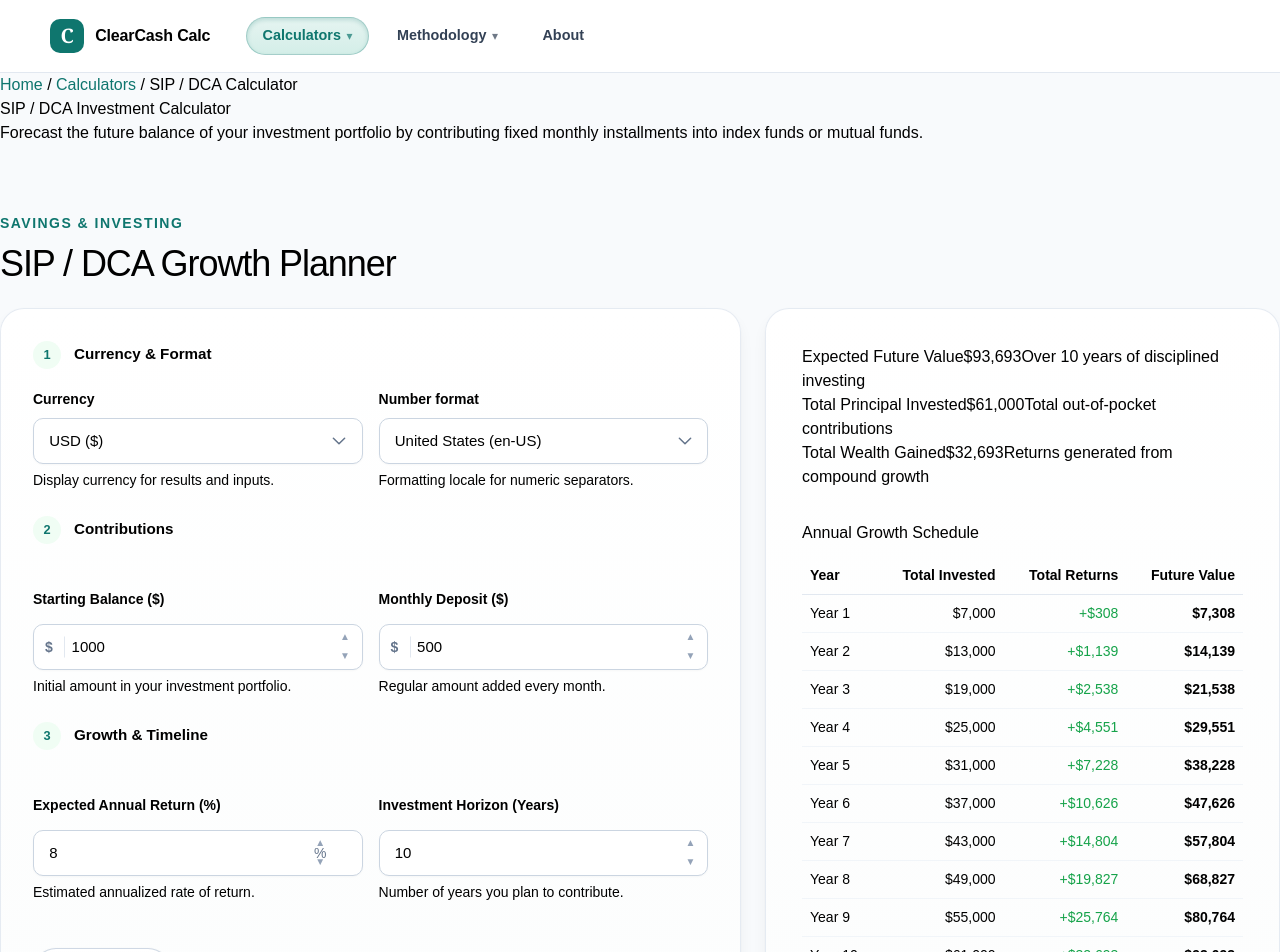
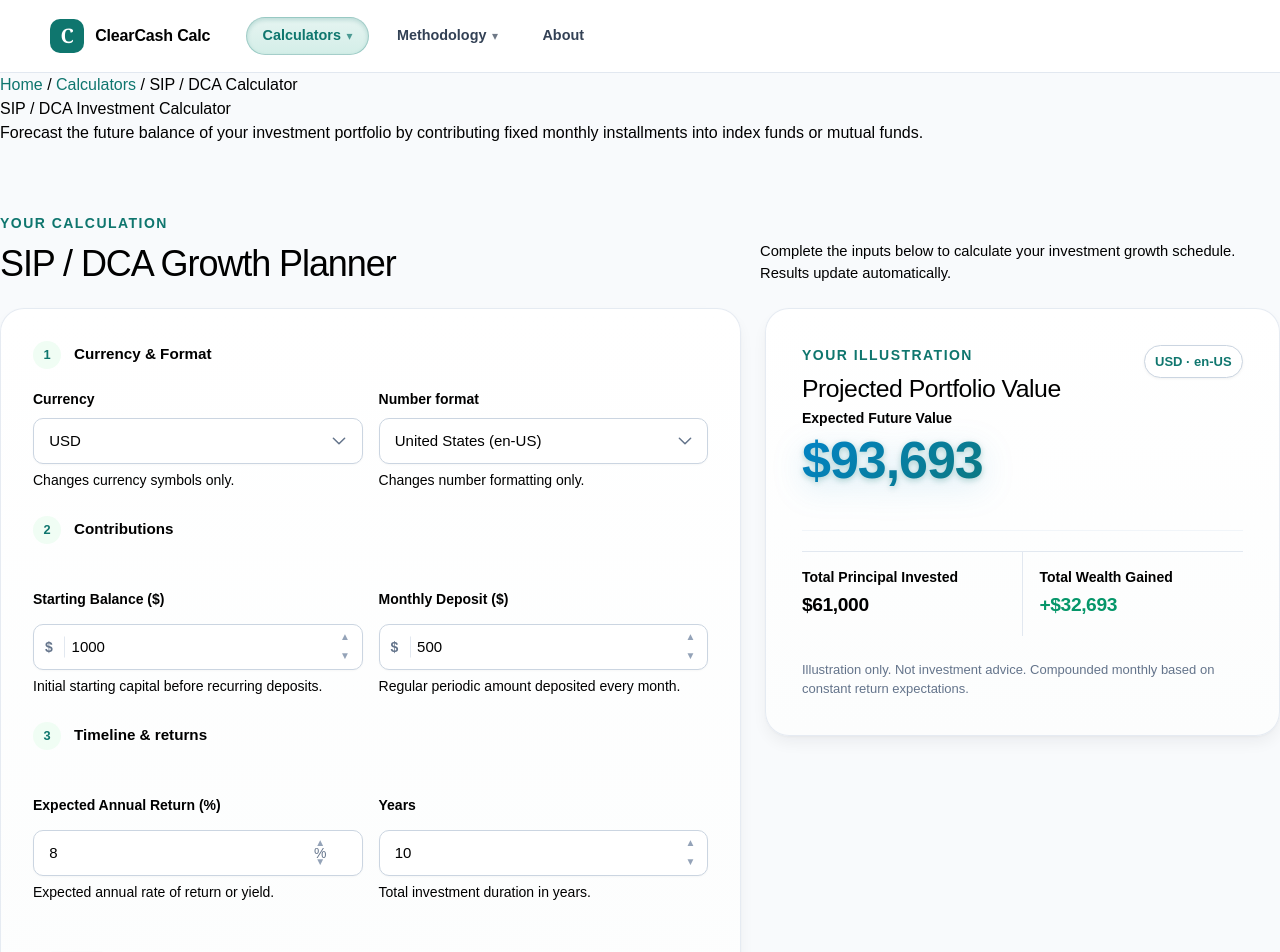
Before and after one commit to Wasser007/financial-calculators, a Next.js app: page /calculators/sip-calculator in a window 1280 px wide. Shown: the top 952 px of the page. Built offline with nearby package versions, Linux system fonts and the light colour scheme.

Commit message:
fix(styles): eliminate input adornment collisions with steppers and normalize currency prefixes

```diff
--- a/app/globals.css
+++ b/app/globals.css
@@ -297,7 +297,7 @@ input:disabled, select:disabled, button:disabled { cursor: not-allowed; opacity:
 .has-suffix { padding-right: 4.25rem !important; }
 .control-adornment { position: absolute; z-index: 1; top: 50%; transform: translateY(-50%); color: var(--muted); font-size: .875rem; font-weight: 800; pointer-events: none; }
 .control-adornment--prefix { left: .85rem; border-right: 1px solid var(--line); padding-right: .7rem; }
-.control-adornment--suffix { right: .85rem; }
+.control-adornment--suffix { right: 2.25rem; }
 .field__help, .field__error { margin: .4rem 0 0; font-size: .875rem; line-height: 1.45; }
 .field__help { color: var(--muted); }
 .field__error { color: var(--danger); font-weight: 700; }
--- a/components/sip-calculator-workspace.tsx
+++ b/components/sip-calculator-workspace.tsx
@@ -1,242 +1,237 @@
 "use client";
 
-import { useId, useMemo, useState } from "react";
+import React, { useState, useMemo } from "react";
 import { NumericField } from "./ui/numeric-field.js";
-import {
-  DEFAULT_SIP_INPUTS,
-  type SipCalculatorInputs,
-} from "../lib/calculators/sip-calculator/schema.js";
+import { DEFAULT_SIP_INPUTS, type SipCalculatorInputs } from "../lib/calculators/sip-calculator/schema.js";
 import { buildSipPresentation } from "../lib/calculators/sip-calculator/presentation.js";
 
-interface FormState {
-  currency: string;
-  numberFormat: string;
-  initialInvestment: string;
-  monthlyContribution: string;
-  annualReturnRate: string;
-  investmentPeriodYears: string;
-}
 
-const CURRENCIES: Record<string, { symbol: string; label: string }> = {
-  USD: { symbol: "$", label: "USD" },
-  EUR: { symbol: "€", label: "EUR" },
-  GBP: { symbol: "£", label: "GBP" },
-  CAD: { symbol: "$", label: "CAD" },
-  AUD: { symbol: "$", label: "AUD" },
+const CURRENCY_SYMBOLS: Record<string, string> = {
+  USD: "$",
+  EUR: "€",
+  GBP: "£",
+  CAD: "$",
+  AUD: "$",
+  JPY: "¥",
 };
 
-const FORMATS: Record<string, { label: string }> = {
-  "en-US": { label: "United States (en-US)" },
-  "en-GB": { label: "United Kingdom (en-GB)" },
-  "de-DE": { label: "Germany (de-DE)" },
-  "fr-FR": { label: "France (fr-FR)" },
+const CURRENCY_OPTIONS = ["USD", "EUR", "GBP", "CAD", "AUD", "JPY"];
+const LOCALE_OPTIONS = [
+  { value: "en-US", label: "United States (en-US)" },
+  { value: "en-GB", label: "United Kingdom (en-GB)" },
+  { value: "de-DE", label: "Germany (de-DE)" },
+  { value: "fr-FR", label: "France (fr-FR)" },
+];
+
+export function SipCalculatorWorkspace() {
+  const [inputs, setInputs] = useState<SipCalculatorInputs>(DEFAULT_SIP_INPUTS);
+  const [currency, setCurrency] = useState("USD");
+  const [locale, setLocale] = useState("en-US");
+
+  const formatMoney = (val: number): string => {
+    return new Intl.NumberFormat(locale, {
+      style: "currency",
+      currency: currency,
+      minimumFractionDigits: 0,
+      maximumFractionDigits: 0,
+    }).format(val);
   };
 
-const DEFAULT_FORM: FormState = {
-  currency: "USD",
-  numberFormat: "en-US",
-  initialInvestment: String(DEFAULT_SIP_INPUTS.initialInvestment),
-  monthlyContribution: String(DEFAULT_SIP_INPUTS.monthlyContribution),
-  annualReturnRate: String(DEFAULT_SIP_INPUTS.annualReturnRate),
-  investmentPeriodYears: String(DEFAULT_SIP_INPUTS.investmentPeriodYears),
+  const presentation = useMemo(() => {
+    return buildSipPresentation(inputs, formatMoney);
+  }, [inputs, currency, locale]);
+
+  const handleChange = (field: keyof SipCalculatorInputs, val: string) => {
+    const num = parseFloat(val);
+    setInputs((prev) => ({
+      ...prev,
+      [field]: isNaN(num) ? 0 : num,
+    }));
   };
 
-export function SipCalculatorWorkspace() {
-  const [form, setForm] = useState<FormState>(DEFAULT_FORM);
-
-  const initialId = useId();
-  const monthlyId = useId();
-  const rateId = useId();
-  const yearsId = useId();
-  const currencyId = useId();
-  const formatId = useId();
-
-  const currentCurrency = CURRENCIES[form.currency] ?? { symbol: "$", label: "USD" };
-
-  const formatCurrency = useMemo(() => {
-    return (val: number) => {
-      try {
-        return new Intl.NumberFormat(form.numberFormat, {
-          style: "currency",
-          currency: form.currency,
-          maximumFractionDigits: 0,
-        }).format(val);
-      } catch {
-        return `${currentCurrency.symbol}${Math.round(val).toLocaleString()}`;
-      }
-    };
-  }, [form.currency, form.numberFormat, currentCurrency.symbol]);
-
-  const presentation = useMemo(() => {
-    const inputs: SipCalculatorInputs = {
-      initialInvestment: parseFloat(form.initialInvestment) || 0,
-      monthlyContribution: parseFloat(form.monthlyContribution) || 0,
-      annualReturnRate: parseFloat(form.annualReturnRate) || 0,
-      investmentPeriodYears: parseFloat(form.investmentPeriodYears) || 1,
-    };
-    return buildSipPresentation(inputs, formatCurrency);
-  }, [form, formatCurrency]);
-
   const handleReset = () => {
-    setForm(DEFAULT_FORM);
+    setInputs(DEFAULT_SIP_INPUTS);
   };
 
   return (
     <section className="calculator-workspace" aria-labelledby="calculator-heading">
       <div className="calculator-heading">
         <div>
-          <p className="eyebrow">SAVINGS &amp; INVESTING</p>
+          <p className="eyebrow">YOUR CALCULATION</p>
           <h2 id="calculator-heading">SIP / DCA Growth Planner</h2>
         </div>
+        <p>Complete the inputs below to calculate your investment growth schedule. Results update automatically.</p>
       </div>
 
       <div className="calculator-layout">
         <div className="input-card">
-          {/* Step 1: Currency & Format */}
+          <form onSubmit={(e) => e.preventDefault()} noValidate>
             <fieldset className="form-step">
               <legend><span>1</span> Currency &amp; Format</legend>
               <div className="field-grid field-grid--two">
                 <div className="field">
-                <label htmlFor={currencyId}>Currency</label>
+                  <label htmlFor="currency">Currency</label>
                   <div className="control-wrap">
                     <select
-                    id={currencyId}
-                    value={form.currency}
-                    onChange={(e) => setForm((prev) => ({ ...prev, currency: e.target.value }))}
+                      id="currency"
+                      value={currency}
+                      onChange={(e) => setCurrency(e.target.value)}
                     >
-                    {Object.entries(CURRENCIES).map(([k, v]) => (
-                      <option key={k} value={k}>{v.label} ({v.symbol})</option>
+                      {CURRENCY_OPTIONS.map((c) => (
+                        <option key={c} value={c}>{c}</option>
                       ))}
                     </select>
                   </div>
-                <p className="field__help">Display currency for results and inputs.</p>
+                  <p className="field__help">Changes currency symbols only.</p>
                 </div>
 
                 <div className="field">
-                <label htmlFor={formatId}>Number format</label>
+                  <label htmlFor="locale">Number format</label>
                   <div className="control-wrap">
                     <select
-                    id={formatId}
-                    value={form.numberFormat}
-                    onChange={(e) => setForm((prev) => ({ ...prev, numberFormat: e.target.value }))}
+                      id="locale"
+                      value={locale}
+                      onChange={(e) => setLocale(e.target.value)}
                     >
-                    {Object.entries(FORMATS).map(([k, v]) => (
-                      <option key={k} value={k}>{v.label}</option>
+                      {LOCALE_OPTIONS.map((loc) => (
+                        <option key={loc.value} value={loc.value}>{loc.label}</option>
                       ))}
                     </select>
                   </div>
-                <p className="field__help">Formatting locale for numeric separators.</p>
+                  <p className="field__help">Changes number formatting only.</p>
                 </div>
               </div>
             </fieldset>
 
-          {/* Step 2: Regular Contributions */}
             <fieldset className="form-step">
               <legend><span>2</span> Contributions</legend>
               <div className="field-grid field-grid--two">
                 <NumericField
-                id={initialId}
+                  id="initialInvestment"
                   name="initialInvestment"
-                label={`Starting Balance (${currentCurrency.symbol})`}
-                value={form.initialInvestment}
-                prefix={currentCurrency.symbol}
+                  label="Starting Balance ($)"
+                  value={String(inputs.initialInvestment)}
+                  prefix={CURRENCY_SYMBOLS[currency] || "$"}
                   step={500}
                   min={0}
-                decimals={0}
-                helpText="Initial amount in your investment portfolio."
-                onChange={(val) => setForm((prev) => ({ ...prev, initialInvestment: val }))}
+                  helpText="Initial starting capital before recurring deposits."
+                  onChange={(val) => handleChange("initialInvestment", val)}
                 />
+
                 <NumericField
-                id={monthlyId}
+                  id="monthlyContribution"
                   name="monthlyContribution"
-                label={`Monthly Deposit (${currentCurrency.symbol})`}
-                value={form.monthlyContribution}
-                prefix={currentCurrency.symbol}
-                step={50}
-                min={1}
-                decimals={0}
-                helpText="Regular amount added every month."
-                onChange={(val) => setForm((prev) => ({ ...prev, monthlyContribution: val }))}
+                  label="Monthly Deposit ($)"
+                  value={String(inputs.monthlyContribution)}
+                  prefix={CURRENCY_SYMBOLS[currency] || "$"}
+                  step={100}
+                  min={0}
+                  helpText="Regular periodic amount deposited every month."
+                  onChange={(val) => handleChange("monthlyContribution", val)}
                 />
               </div>
             </fieldset>
 
-          {/* Step 3: Returns & Horizon */}
             <fieldset className="form-step">
-            <legend><span>3</span> Growth &amp; Timeline</legend>
+              <legend><span>3</span> Timeline &amp; returns</legend>
               <div className="field-grid field-grid--two">
                 <NumericField
-                id={rateId}
+                  id="annualReturnRate"
                   name="annualReturnRate"
                   label="Expected Annual Return (%)"
-                value={form.annualReturnRate}
+                  value={String(inputs.annualReturnRate)}
                   suffix="%"
                   step={0.5}
                   min={0}
                   decimals={1}
-                helpText="Estimated annualized rate of return."
-                onChange={(val) => setForm((prev) => ({ ...prev, annualReturnRate: val }))}
+                  helpText="Expected annual rate of return or yield."
+                  onChange={(val) => handleChange("annualReturnRate", val)}
                 />
+
                 <NumericField
-                id={yearsId}
+                  id="investmentPeriodYears"
                   name="investmentPeriodYears"
-                label="Investment Horizon (Years)"
-                value={form.investmentPeriodYears}
+                  label="Years"
+                  value={String(inputs.investmentPeriodYears)}
                   step={1}
                   min={1}
-                decimals={0}
-                helpText="Number of years you plan to contribute."
-                onChange={(val) => setForm((prev) => ({ ...prev, investmentPeriodYears: val }))}
+                  helpText="Total investment duration in years."
+                  onChange={(val) => handleChange("investmentPeriodYears", val)}
                 />
               </div>
             </fieldset>
 
-          <div style={{ marginTop: "1.25rem" }}>
-            <button type="button" onClick={handleReset} className="button button--secondary">
-              Reset inputs
+            <div className="form-actions">
+              <button type="button" className="button button--secondary" onClick={handleReset}>
+                Reset
               </button>
+            </div>
+          </form>
+        </div>
+
+        <div className="results-card" aria-live="polite">
+          <div className="results-card__header">
+            <div>
+              <p className="eyebrow">YOUR ILLUSTRATION</p>
+              <h2>Projected Portfolio Value</h2>
+            </div>
+            <span className="currency-badge">{currency} · {locale}</span>
+          </div>
+
+          <div>
+            <dl className="result-metric result-metric--primary">
+              <dt>Expected Future Value</dt>
+              <dd>{presentation.kpis[0]?.value}</dd>
+            </dl>
+
+            <div className="results-grid" style={{ marginTop: "1.25rem", borderTop: "1px solid #f1f5f9", paddingTop: "1.25rem" }}>
+              <dl className="result-metric">
+                <dt>Total Principal Invested</dt>
+                <dd>{presentation.kpis[1]?.value}</dd>
+              </dl>
+              <dl className="result-metric">
+                <dt>Total Wealth Gained</dt>
+                <dd style={{ color: "#059669" }}>+{presentation.kpis[2]?.value}</dd>
+              </dl>
+            </div>
+
+            <p className="results-card__disclaimer" style={{ marginTop: "1.5rem", fontSize: "0.8125rem", color: "#64748b" }}>
+              Illustration only. Not investment advice. Compounded monthly based on constant return expectations.
+            </p>
+          </div>
         </div>
       </div>
 
-        {/* Results Panel */}
-        <div className="results-card" aria-live="polite">
-          <div className="kpi-group">
-            {presentation.kpis.map((kpi, idx) => (
-              <div key={idx} className="metric-card">
-                <span className="metric-card__label">{kpi.label}</span>
-                <span className="metric-card__value">{kpi.value}</span>
-                <span className="metric-card__subtext">{kpi.subtext}</span>
+      <div className="results-card" style={{ marginTop: "2rem" }}>
+        <div className="results-card__header">
+          <div>
+            <p className="eyebrow">ANNUAL BREAKDOWN</p>
+            <h2>Year-by-Year Growth Schedule</h2>
           </div>
-            ))}
         </div>
-
-          <div style={{ marginTop: "2rem" }}>
-            <h3>Annual Growth Schedule</h3>
-            <div style={{ overflowX: "auto", marginTop: "0.75rem" }}>
-              <table style={{ width: "100%", borderCollapse: "collapse", fontSize: "0.875rem", textAlign: "right" }}>
+        <div style={{ overflowX: "auto", marginTop: "1rem" }}>
+          <table className="data-table" style={{ width: "100%", textAlign: "left" }}>
             <thead>
-                  <tr style={{ borderBottom: "1px solid var(--border, #e2e8f0)", color: "var(--muted, #64748b)" }}>
-                    <th style={{ textAlign: "left", padding: "0.5rem" }}>Year</th>
-                    <th style={{ padding: "0.5rem" }}>Total Invested</th>
-                    <th style={{ padding: "0.5rem" }}>Total Returns</th>
-                    <th style={{ padding: "0.5rem" }}>Future Value</th>
+              <tr>
+                <th style={{ padding: "0.75rem" }}>Year</th>
+                <th style={{ padding: "0.75rem", textAlign: "right" }}>Total Invested</th>
+                <th style={{ padding: "0.75rem", textAlign: "right" }}>Total Returns</th>
+                <th style={{ padding: "0.75rem", textAlign: "right" }}>Future Value</th>
               </tr>
             </thead>
             <tbody>
               {presentation.schedule.map((row) => (
-                    <tr key={row.year} style={{ borderBottom: "1px solid var(--border-light, #f1f5f9)" }}>
-                      <td style={{ textAlign: "left", padding: "0.5rem", fontWeight: 500 }}>Year {row.year}</td>
-                      <td style={{ padding: "0.5rem" }}>{row.totalInvested}</td>
-                      <td style={{ padding: "0.5rem", color: "#16a34a" }}>+{row.totalReturns}</td>
-                      <td style={{ padding: "0.5rem", fontWeight: 600 }}>{row.futureValue}</td>
+                <tr key={row.year} style={{ borderBottom: "1px solid #f1f5f9" }}>
+                  <td style={{ padding: "0.75rem", fontWeight: 500 }}>Year {row.year}</td>
+                  <td style={{ padding: "0.75rem", textAlign: "right" }}>{row.totalInvested}</td>
+                  <td style={{ padding: "0.75rem", textAlign: "right", color: "#059669" }}>+{row.totalReturns}</td>
+                  <td style={{ padding: "0.75rem", textAlign: "right", fontWeight: 600 }}>{row.futureValue}</td>
                 </tr>
               ))}
             </tbody>
           </table>
         </div>
       </div>
-        </div>
-      </div>
     </section>
   );
 }
```
Lines whose indentation alone changed are shown as unchanged.
